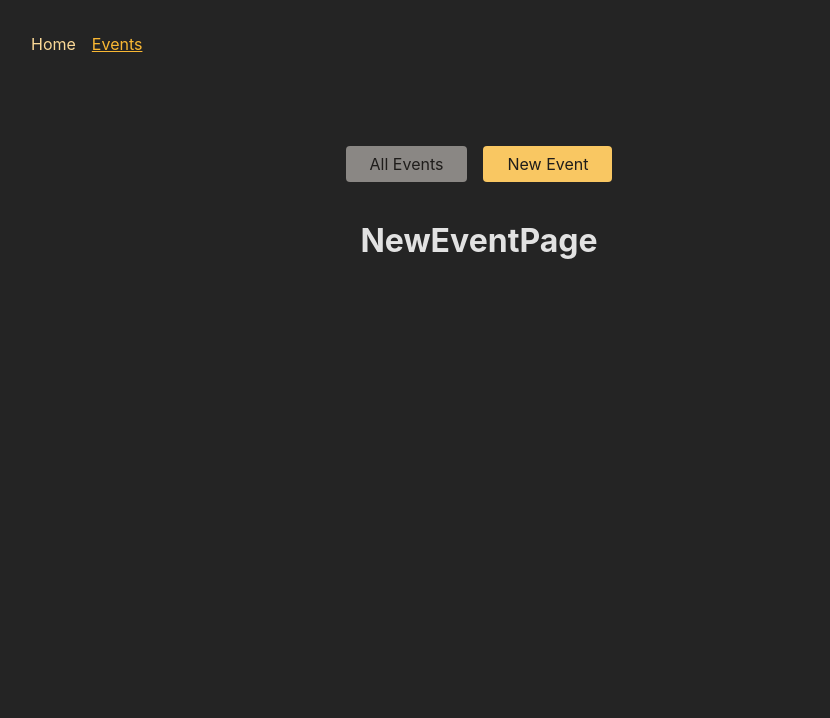
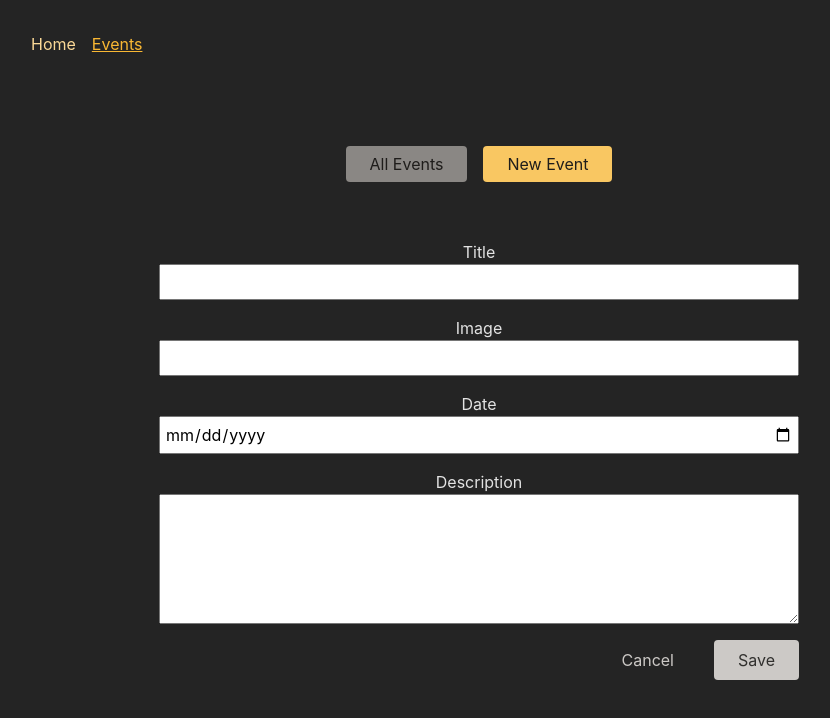
Before and after one commit to Nojus-Murauskas/react-course-SPA-posts-app-frontend-practice, a React (Create React App) app: page /events/new in a window 1280 px wide. Shown: the top 718 px of the page, without its empty margins (161-991 px from the left). Built offline with nearby package versions, Linux system fonts and the light colour scheme.

Commit message:
adding new event, editing event, using actions to send data to backend

```diff
--- a/src/App.js
+++ b/src/App.js
@@ -5,8 +5,8 @@
 import ErrorPage from "./pages/Error";
 import HomePage from "./pages/Home";
 import EventsPage, { loader as eventsLoader } from "./pages/Events";
-import EventDetailPage, { loader as eventsDetailLoader } from "./pages/EventDetail";
-import NewEventPage from "./pages/NewEvent";
+import EventDetailPage, { loader as eventsDetailLoader, action as deleteEventAction } from "./pages/EventDetail";
+import NewEventPage, { action as newEventAction } from "./pages/NewEvent";
 import EditEventPage from "./pages/EditEvent";
 import EventsRootLayout from "./pages/EventsRoot";
 
@@ -46,9 +46,16 @@
 						element: <EventsPage />,
 						loader: eventsLoader,
 					},
-					{ path: ":id", element: <EventDetailPage />, loader: eventsDetailLoader },
-					{ path: "new", element: <NewEventPage /> },
-					{ path: ":id/edit", element: <EditEventPage /> },
+					{
+						path: ":id",
+						id: "event-detail", // use id to determine which loader to use with useRouteLoaderData()
+						loader: eventsDetailLoader,
+						children: [
+							{ index: true, element: <EventDetailPage />, action: deleteEventAction },
+							{ path: "edit", element: <EditEventPage /> },
+						],
+					},
+					{ path: "new", element: <NewEventPage />, action: newEventAction },
 				],
 			},
 		],
--- a/src/components/EventForm.js
+++ b/src/components/EventForm.js
@@ -1,38 +1,74 @@
-import { useNavigate } from 'react-router-dom';
+import { Form, useNavigate, useNavigation } from "react-router-dom";
 
-import classes from './EventForm.module.css';
+import classes from "./EventForm.module.css";
 
 function EventForm({ method, event }) {
 	const navigate = useNavigate();
+
+	const navigation = useNavigation();
+
+	const isSubmitting = navigation.state === "submitting";
+
 	function cancelHandler() {
-    navigate('..');
+		navigate("..");
 	}
 
 	return (
-    <form className={classes.form}>
+		<Form
+			method='post'
+			className={classes.form}
+		>
 			<p>
-        <label htmlFor="title">Title</label>
-        <input id="title" type="text" name="title" required />
+				<label htmlFor='title'>Title</label>
+				<input
+					id='title'
+					type='text'
+					name='title'
+					required
+					defaultValue={event ? event.title : ""}
+				/>
 			</p>
 			<p>
-        <label htmlFor="image">Image</label>
-        <input id="image" type="url" name="image" required />
+				<label htmlFor='image'>Image</label>
+				<input
+					id='image'
+					type='url'
+					name='image'
+					required
+					defaultValue={event ? event.image : ""}
+				/>
 			</p>
 			<p>
-        <label htmlFor="date">Date</label>
-        <input id="date" type="date" name="date" required />
+				<label htmlFor='date'>Date</label>
+				<input
+					id='date'
+					type='date'
+					name='date'
+					required
+					defaultValue={event ? event.date : ""}
+				/>
 			</p>
 			<p>
-        <label htmlFor="description">Description</label>
-        <textarea id="description" name="description" rows="5" required />
+				<label htmlFor='description'>Description</label>
+				<textarea
+					id='description'
+					name='description'
+					rows='5'
+					required
+					defaultValue={event ? event.description : ""}
+				/>
 			</p>
 			<div className={classes.actions}>
-        <button type="button" onClick={cancelHandler}>
+				<button
+					type='button'
+					onClick={cancelHandler}
+          disabled={isSubmitting}
+				>
 					Cancel
 				</button>
-        <button>Save</button>
+				<button disabled={isSubmitting}>{isSubmitting ? 'Submitting...' : 'Save'}</button>
 			</div>
-    </form>
+		</Form>
 	);
 }
 
--- a/src/components/EventItem.js
+++ b/src/components/EventItem.js
@@ -1,18 +1,27 @@
-import classes from './EventItem.module.css';
+import { Link, useSubmit } from "react-router-dom";
+import classes from "./EventItem.module.css";
 
 function EventItem({ event }) {
+	const submit = useSubmit();
 	function startDeleteHandler() {
-    // ...
+		const proceed = window.confirm("Are you sure?");
+
+		if (proceed) {
+      submit(null, {method: 'delete'})
+		}
 	}
 
 	return (
 		<article className={classes.event}>
-      <img src={event.image} alt={event.title} />
+			<img
+				src={event.image}
+				alt={event.title}
+			/>
 			<h1>{event.title}</h1>
 			<time>{event.date}</time>
 			<p>{event.description}</p>
 			<menu className={classes.actions}>
-        <a href="edit">Edit</a>
+				<Link to='edit'>Edit</Link>
 				<button onClick={startDeleteHandler}>Delete</button>
 			</menu>
 		</article>
--- a/src/pages/EditEvent.js
+++ b/src/pages/EditEvent.js
@@ -1,11 +1,9 @@
+import { useRouteLoaderData } from "react-router-dom";
+import EventForm from "../components/EventForm";
+
 const EditEventPage = () => {
-    return (
-        <div>
-            <h1>
-                EditEventPage
-            </h1>
-        </div>
-     );
-}
+	const data = useRouteLoaderData('event-detail'); // uses id to determine which loader to use
+	return <EventForm event={data.event}/>;
+};
 
 export default EditEventPage;
--- a/src/pages/EventDetail.js
+++ b/src/pages/EventDetail.js
@@ -1,8 +1,8 @@
-import { json, useLoaderData } from "react-router-dom";
+import { json, redirect, useRouteLoaderData } from "react-router-dom";
 import EventItem from "../components/EventItem";
 
 const EventDetailPage = () => {
-	const data = useLoaderData();
+	const data = useRouteLoaderData("event-detail");
 	return <EventItem event={data.event} />;
 };
 
@@ -18,3 +18,16 @@
 		return response;
 	}
 }
+
+export async function action({ params, request }) {
+	const id = params.id;
+	const response = await fetch("http://localhost:8080/events/" + id, {
+        method: request.method,
+    });
+
+    if (!response.ok) {
+		throw json({ message: " Could not delete event." }, { status: 500 });
+	}
+
+    return redirect('/events')
+}
--- a/src/pages/NewEvent.js
+++ b/src/pages/NewEvent.js
@@ -1,9 +1,33 @@
+import { json, redirect } from "react-router-dom";
+import EventForm from "../components/EventForm";
+
 const NewEventPage = () => {
-    return (
-        <div>
-            <h1>NewEventPage</h1>
-        </div>
-     );
-}
+	return <EventForm />;
+};
 
 export default NewEventPage;
+
+export async function action({request, params}) {
+	const data = await request.formData();
+
+	const eventData = {
+		title: data.get("title"),
+		image: data.get("image"),
+		date: data.get("date"),
+		description: data.get("description"),
+	};
+
+	const response = await fetch("http://localhost:8080/events", {
+		method: "POST",
+		headers: {
+			"Content-Type": "application/json",
+		},
+		body: JSON.stringify(eventData),
+	});
+
+	if (!response.ok) {
+		throw json({ message: "Could not save event." }, { status: 500 });
+	}
+
+    return redirect('/events')
+}
```
Lines whose indentation alone changed are shown as unchanged.
